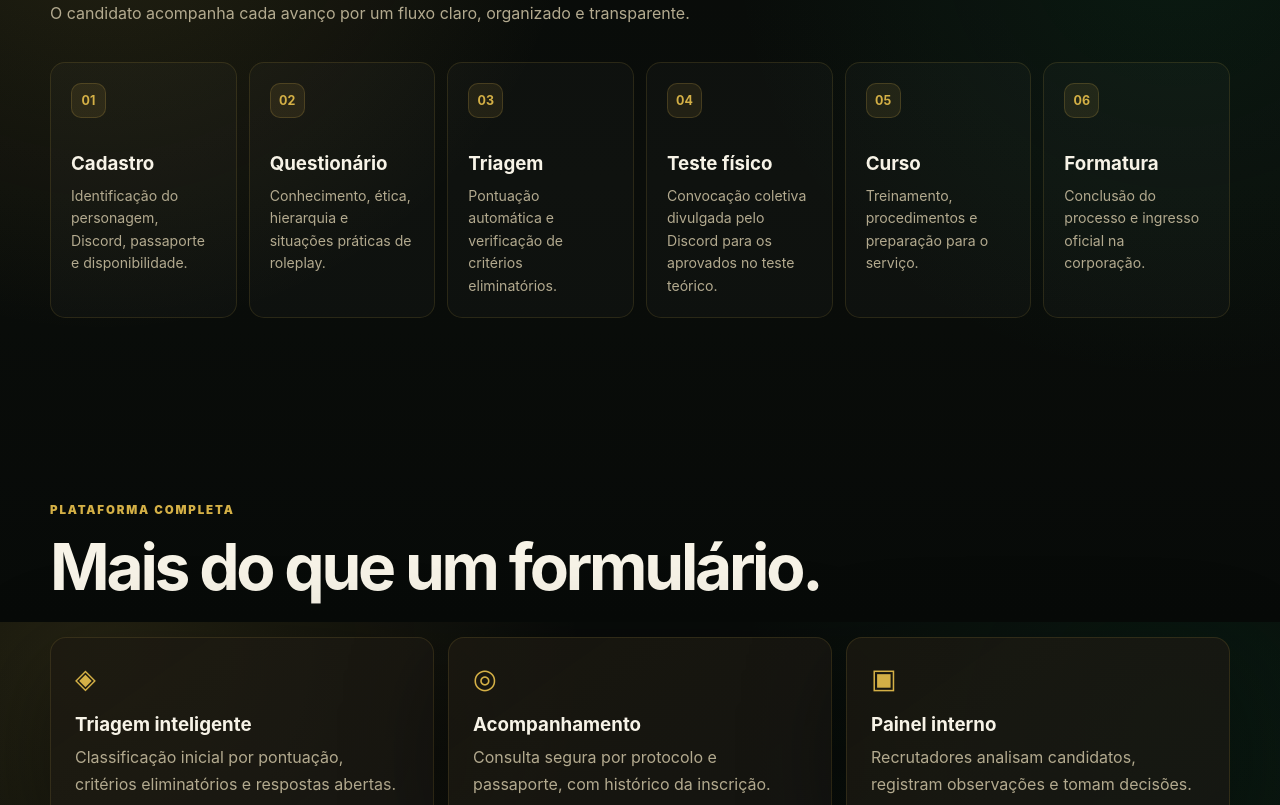
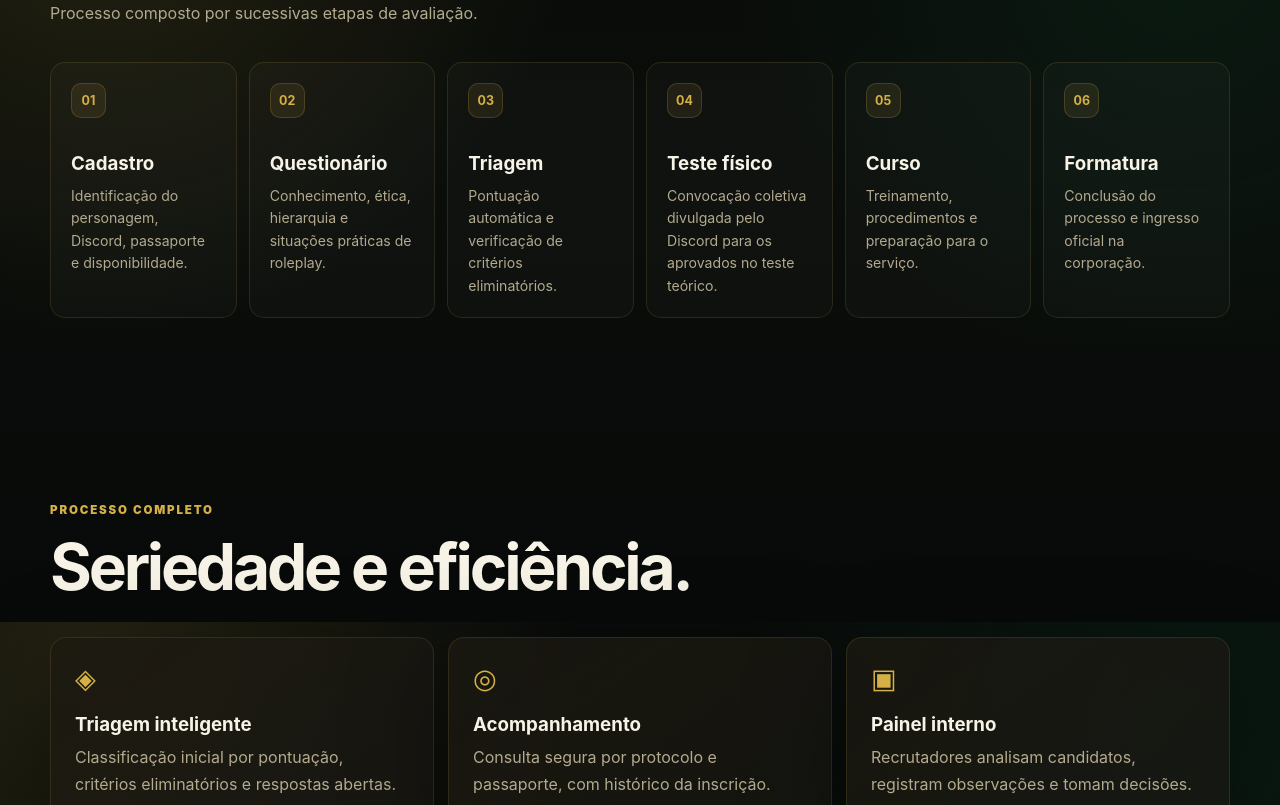
Before and after one commit to Viniciusaioti06/PP-Nordeste-RP, a plain HTML site: page index.html in a window 1280 px wide. Shown: the part 978-1783 px from the top of the page. Drawn offline with nearby package versions, Linux system fonts and the light colour scheme.

Commit message:
Correção escrita

```diff
--- a/index.html
+++ b/index.html
@@ -60,7 +60,7 @@
   </section>
 
   <section id="processo" class="container timeline-section">
-    <div class="section-title reveal"><span class="eyebrow">FLUXO DO CANDIDATO</span><h2>Do formulário à formação.</h2><p>O candidato acompanha cada avanço por um fluxo claro, organizado e transparente.</p></div>
+    <div class="section-title reveal"><span class="eyebrow">FLUXO DO CANDIDATO</span><h2>Processo seletivo</h2><p>Processo composto por sucessivas etapas de avaliação.</p></div>
     <div class="timeline-grid">
       <article class="timeline-card reveal"><b>01</b><h3>Cadastro</h3><p>Identificação do personagem, Discord, passaporte e disponibilidade.</p></article>
       <article class="timeline-card reveal"><b>02</b><h3>Questionário</h3><p>Conhecimento, ética, hierarquia e situações práticas de roleplay.</p></article>
@@ -72,7 +72,7 @@
   </section>
 
   <section class="container feature-section">
-    <div class="section-title reveal"><span class="eyebrow">PLATAFORMA COMPLETA</span><h2>Mais do que um formulário.</h2></div>
+    <div class="section-title reveal"><span class="eyebrow">PROCESSO COMPLETO</span><h2>Seriedade e eficiência.</h2></div>
     <div class="feature-grid">
       <article class="feature-card card reveal"><span>◈</span><h3>Triagem inteligente</h3><p>Classificação inicial por pontuação, critérios eliminatórios e respostas abertas.</p></article>
       <article class="feature-card card reveal"><span>◎</span><h3>Acompanhamento</h3><p>Consulta segura por protocolo e passaporte, com histórico da inscrição.</p></article>
```
